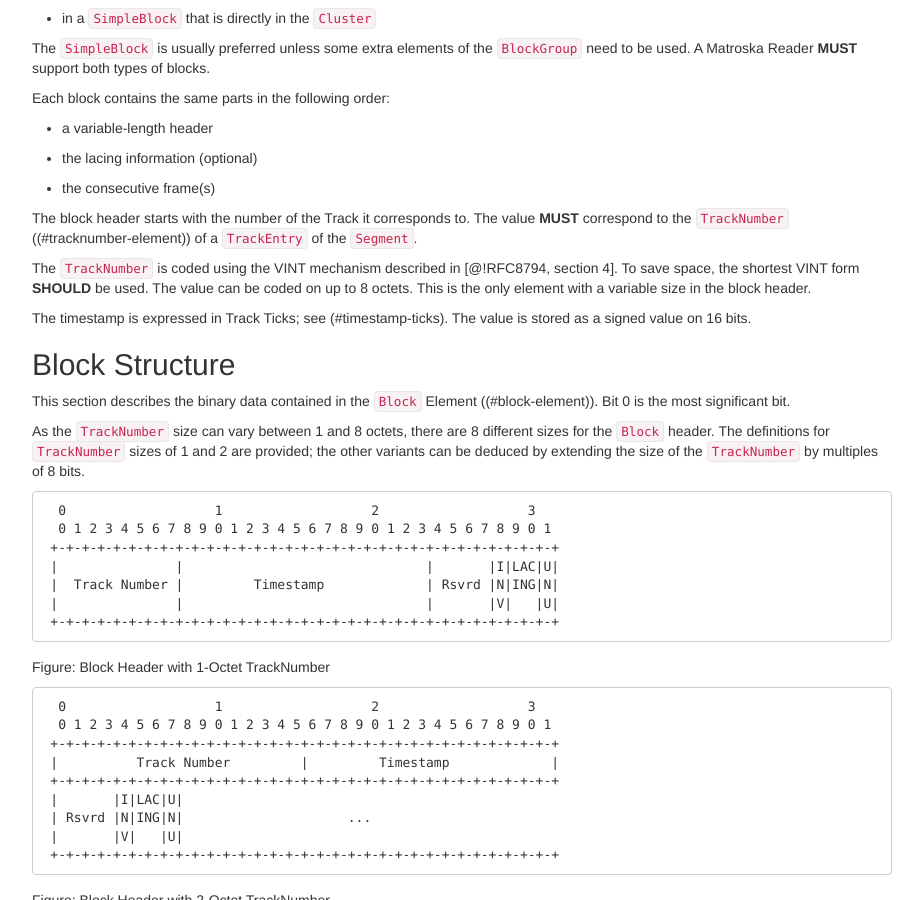
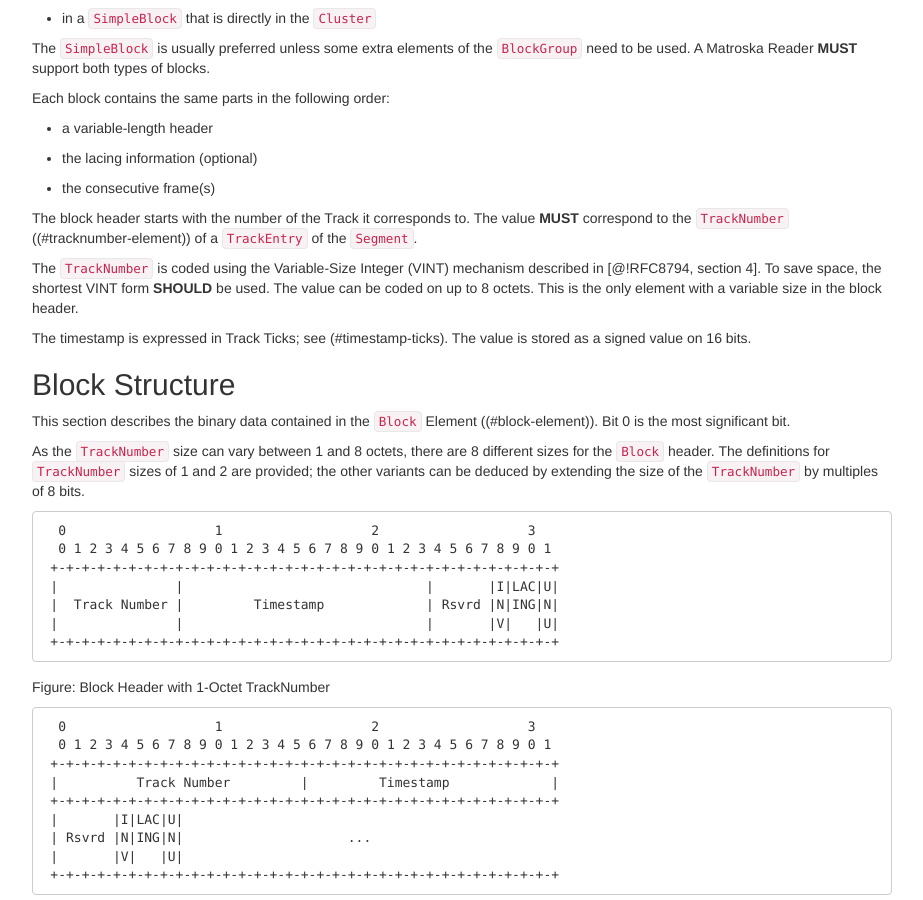
Before and after one commit to ietf-wg-cellar/matroska-specification, a Jekyll site: the page built from notes.md, in a window 1280 px wide and 900 px high, scrolled down 1422 px. Shown: the whole window, without its empty margins (273-1196 px from the left). Built offline with Jekyll 4.4.1, drawn with Linux system fonts in a browser that asks for light colours; our own code applies the rules of GitHub Pages for plain Markdown files.

Commit message:
define the VINT acronym before using it

```diff
--- a/notes.md
+++ b/notes.md
@@ -98,7 +98,7 @@ Each block contains the same parts in the following order:
 The block header starts with the number of the Track it corresponds to.
 The value **MUST** correspond to the `TrackNumber` ((#tracknumber-element)) of a `TrackEntry` of the `Segment`.
 
-The `TrackNumber` is coded using the VINT mechanism described in [@!RFC8794, section 4].
+The `TrackNumber` is coded using the Variable-Size Integer (VINT) mechanism described in [@!RFC8794, section 4].
 To save space, the shortest VINT form **SHOULD** be used. The value can be coded on up to 8 octets.
 This is the only element with a variable size in the block header.
 
```
